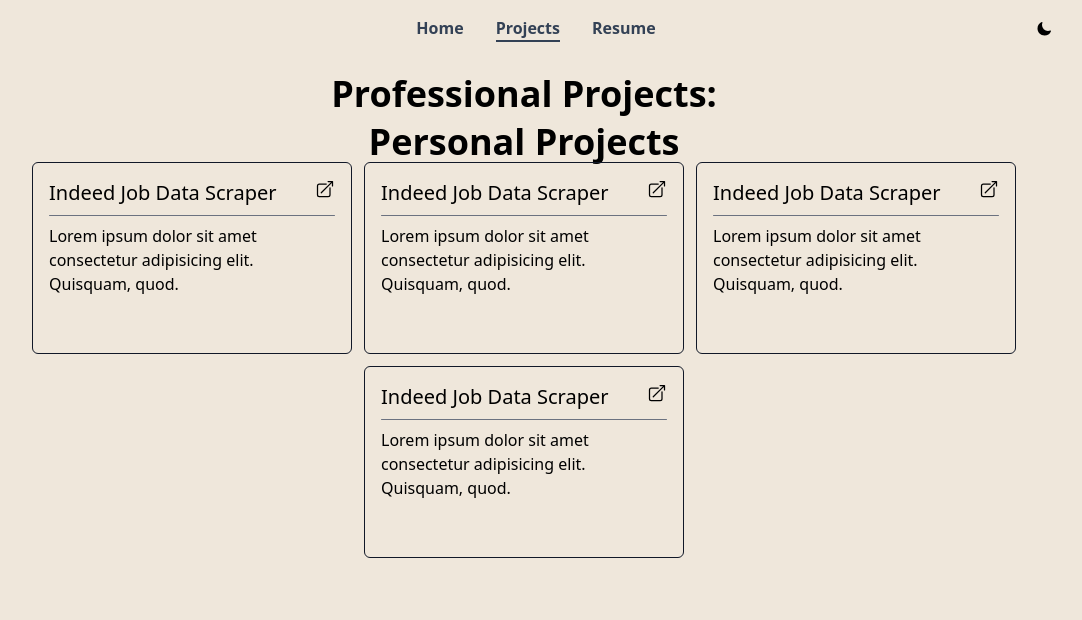
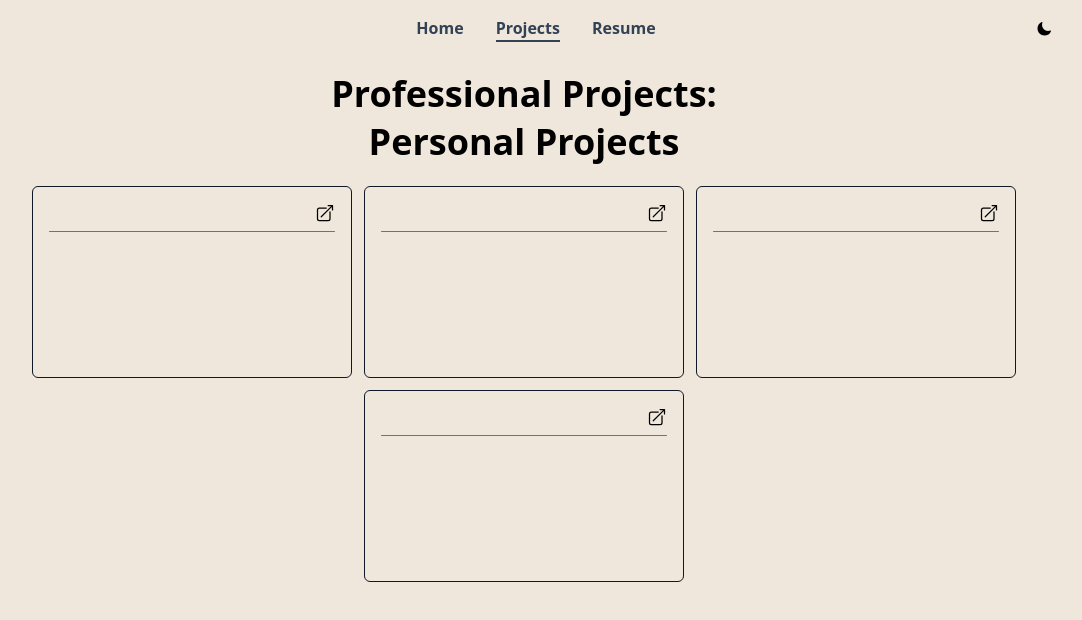
Before and after one commit to clsscrch/personal-site, a Next.js app: page /projects in a window 1280 px wide. Shown: the top 620 px of the page, without its empty margins (116-1198 px from the left). Built offline with nearby package versions, Linux system fonts and the light colour scheme.

Commit message:
Card Components now have prop types

```diff
--- a/components/Card.tsx
+++ b/components/Card.tsx
@@ -1,15 +1,20 @@
 import { ArrowTopRightOnSquareIcon } from "@heroicons/react/24/solid"
 
-export default function Card({ title }: any): JSX.Element {
+export interface CardProps {
+    children: string,
+    title: string
+}
+
+export default function Card({ title, children }: CardProps): JSX.Element {
     return (
         <div className="rounded-md border w-60 sm:w-80 sm:h-48 p-4 border-gray-900">
             <div className="flex justify-between pb-2">
-                <h1 className="text-xl">{title}Indeed Job Data Scraper</h1>
+                <h1 className="text-xl">{title}</h1>
                 <ArrowTopRightOnSquareIcon className="h-5 w-5 cursor-pointer" />
             </div>
             <hr className="border-gray-500 rounded-sm " />
             <h2 className="text-md pt-2">
-                Lorem ipsum dolor sit amet consectetur adipisicing elit. Quisquam, quod.
+                {children}
             </h2>
 
 
--- a/components/CardContainer.tsx
+++ b/components/CardContainer.tsx
@@ -1,8 +1,17 @@
-export default function CardContainer({ children }: any): JSX.Element {
+interface CardContainerProps {
+    children: JSX.Element[],
+    title: string
+}
+
+export default function CardContainer({ children, title }: CardContainerProps): JSX.Element {
     return (
-        // <div className="grid grid-cols-1 sm:grid-cols-2 lg:grid-cols-4 p-4">
-        <div className="flex flex-wrap justify-center gap-3">
-            {children}
-        </div>
+        <>
+            <h2 className='text-2xl md:text-3xl font-bold pt-2'>
+                {title}
+            </h2>
+            <div className="flex flex-wrap justify-center gap-3 mt-4">
+                {children}
+            </div>
+        </>
     )
 }
```
